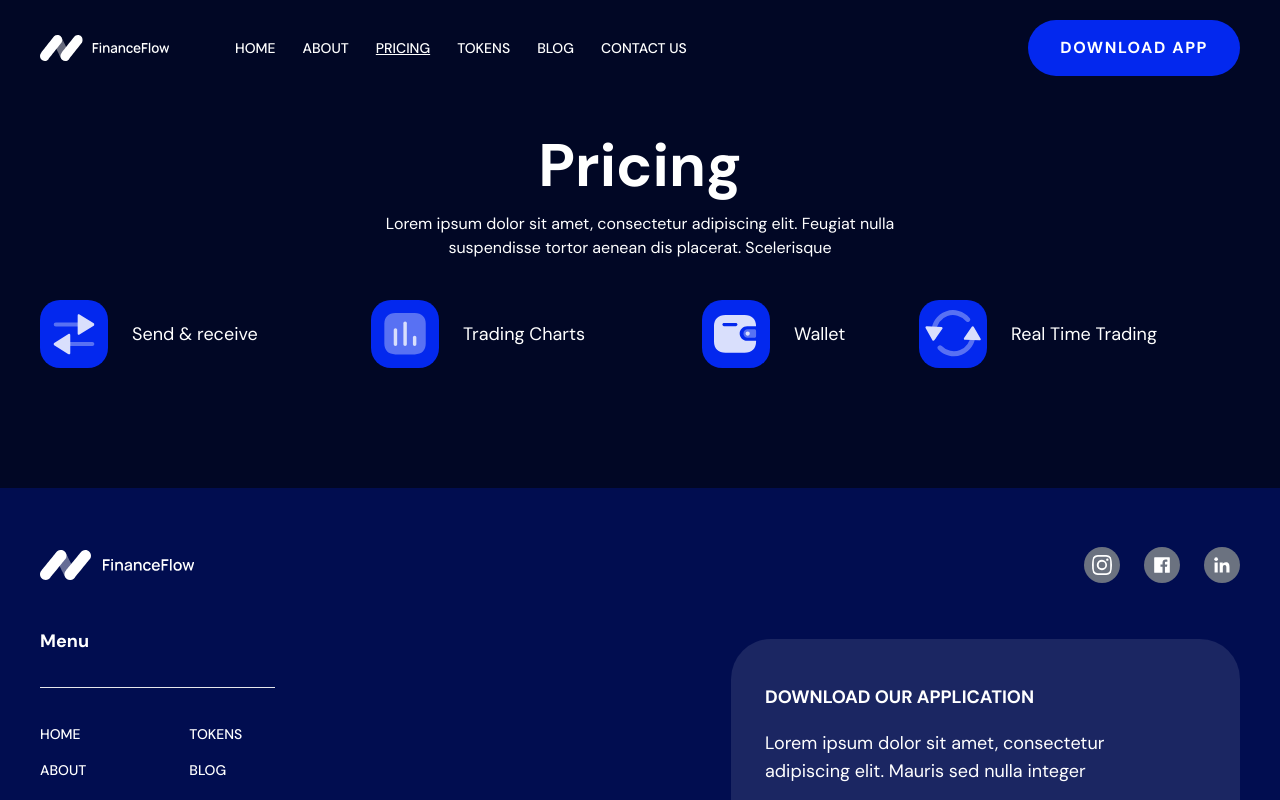
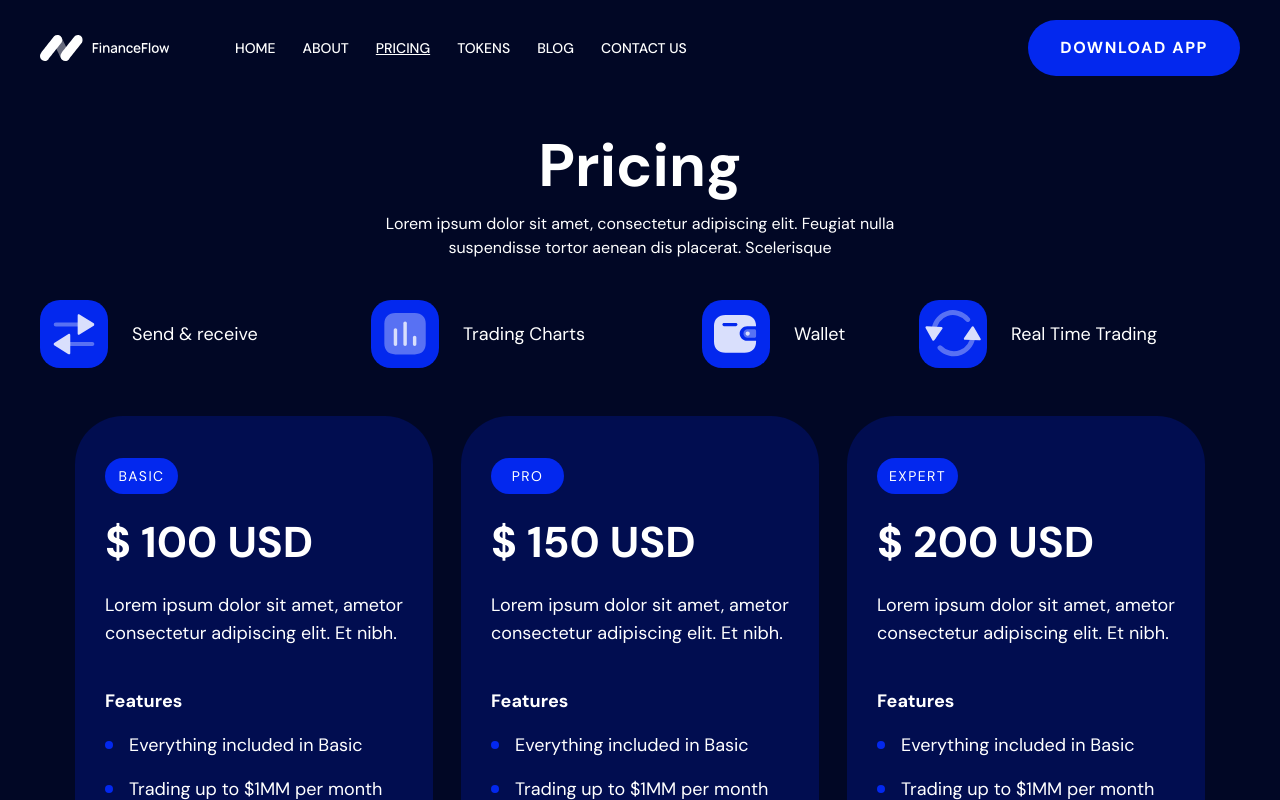
Before and after one commit to juliuscaezarff/Finance-Flow, a Next.js app: page /pricing in a window 1280 px wide. Shown: the top 800 px of the page. Built offline with nearby package versions, Linux system fonts and the light colour scheme.

Commit message:
feat: adicionando a section de cards de planos

```diff
--- a/src/components/Templates/PricingPage/index.tsx
+++ b/src/components/Templates/PricingPage/index.tsx
@@ -1,9 +1,11 @@
+import { PricingCards } from "@/components/Organisms/PricingCardsSection";
 import { PricingHeroSection } from "@/components/Organisms/PricingHeroSection";
 
 export function PricingPage() {
   return (
     <>
       <PricingHeroSection />
+      <PricingCards />
     </>
   )
 }
```
